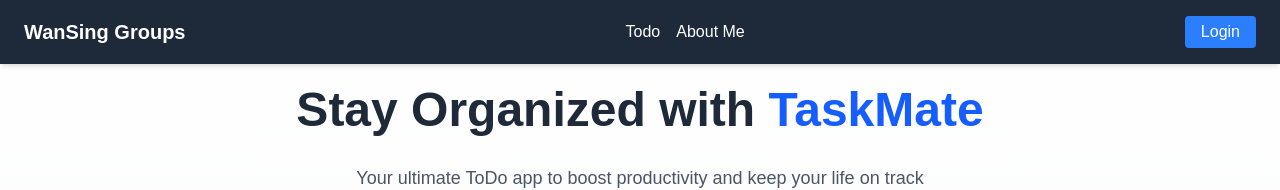
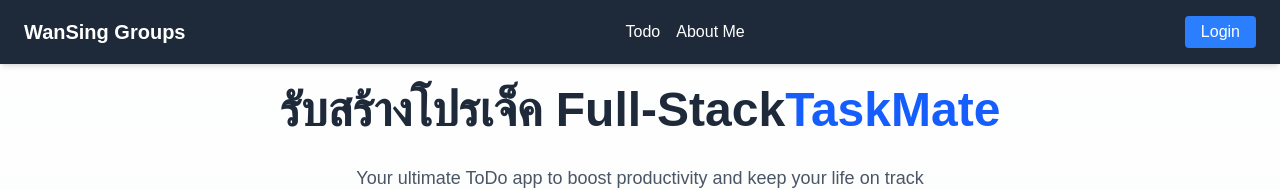
Before and after one commit to Onebluesky882/Todo-Auth-and-Server-Actions, a Next.js app: page / in a window 1280 px wide. Shown: the top 190 px of the page. Built offline with nearby package versions, Linux system fonts and the light colour scheme; no server answers.

Commit message:
add meta data

```diff
--- a/app/layout.tsx
+++ b/app/layout.tsx
@@ -1,4 +1,3 @@
-import type { Metadata } from "next";
 import { Geist, Geist_Mono } from "next/font/google";
 import "./globals.css";
 import Header from "./Header";
@@ -12,11 +11,6 @@ const geistMono = Geist_Mono({
   variable: "--font-geist-mono",
   subsets: ["latin"],
 });
-
-export const metadata: Metadata = {
-  title: "Create Next App",
-  description: "Generated by create next app",
-};
 
 export default function RootLayout({
   children,
--- a/app/page.tsx
+++ b/app/page.tsx
@@ -1,12 +1,17 @@
+import { Metadata } from "next";
 import Link from "next/link";
-
+export const metadata: Metadata = {
+  title: "Todo app server-action next js รับสร้างโปรเจ็ค full-stack",
+  description: "Todo app server-action next js รับสร้างโปรเจ็ค full-stack",
+};
 export default async function Home() {
   return (
     <div className="min-h-screen bg-gradient-to-b from-white via-gray-50 to-gray-100 text-gray-800">
       {/* Hero Section */}
       <header className="max-w-7xl mx-auto px-6 py-20 text-center">
         <h1 className="text-5xl font-extrabold mb-6 leading-tight">
-          Stay Organized with <span className="text-blue-600">TaskMate</span>
+          รับสร้างโปรเจ็ค Full-Stack
+          <span className="text-blue-600">TaskMate</span>
         </h1>
         <p className="text-lg text-gray-600 max-w-xl mx-auto mb-8">
           Your ultimate ToDo app to boost productivity and keep your life on
```
